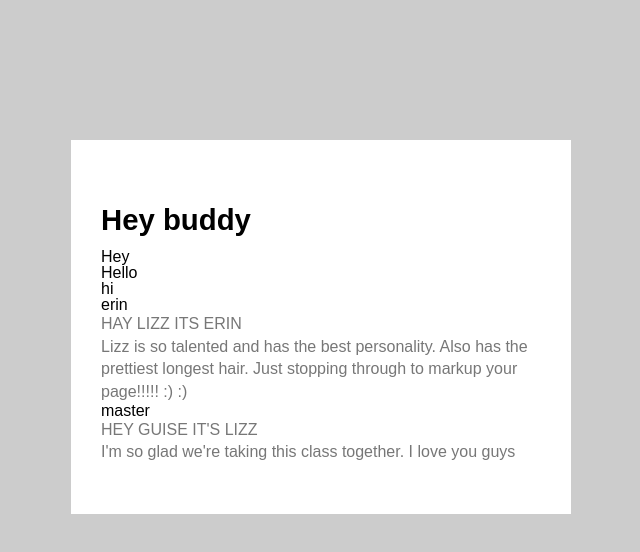
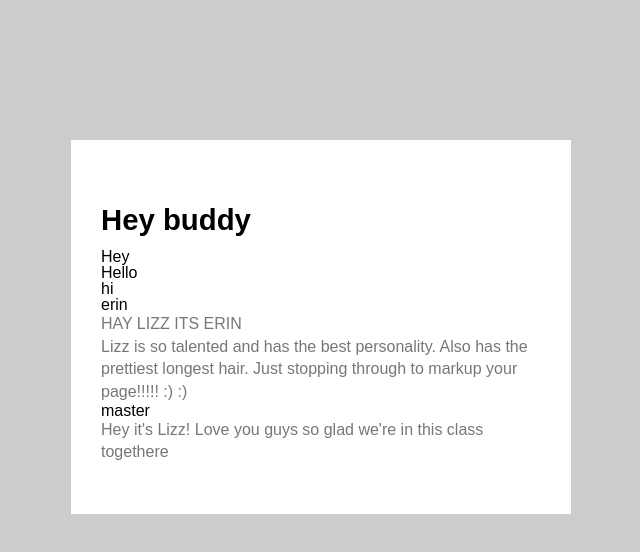
Before and after one commit to patriciamclaurin/wd3-week1-demo-2, a website: page index.html in a window 1280 px wide. Shown: the whole page, without its empty margins (319-959 px from the left). Drawn offline with Linux system fonts and the light colour scheme.

Commit message:
Lizz's Branch changes

```diff
--- a/index.html
+++ b/index.html
@@ -28,8 +28,7 @@
  master
 
 
- 			<p> HEY GUISE IT'S LIZZ </p>
- 			<p> I'm so glad we're taking this class together. I love you guys </p>
+ 			<p> Hey it's Lizz! Love you guys so glad we're in this class togethere </p>
 		</div>
 
 
```
